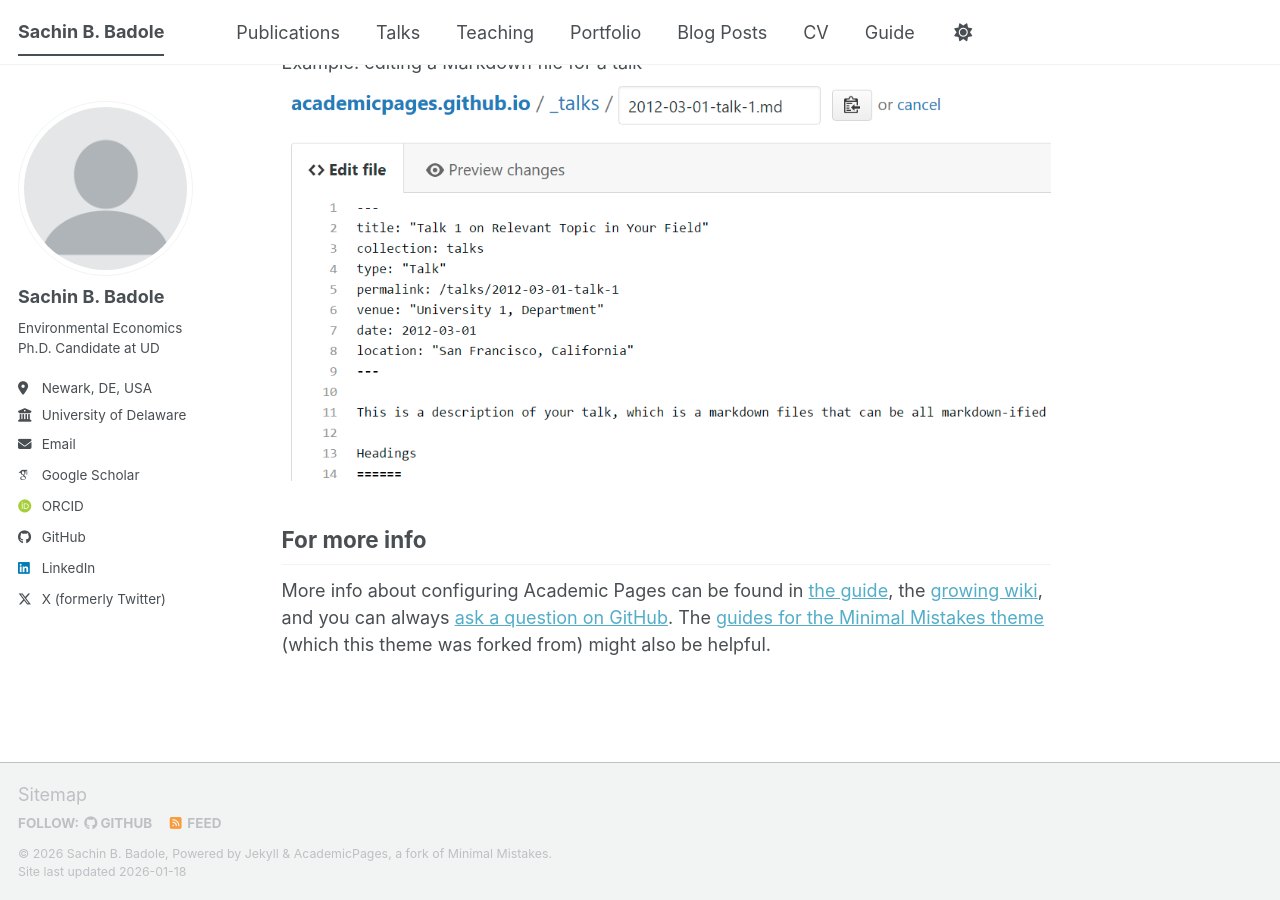
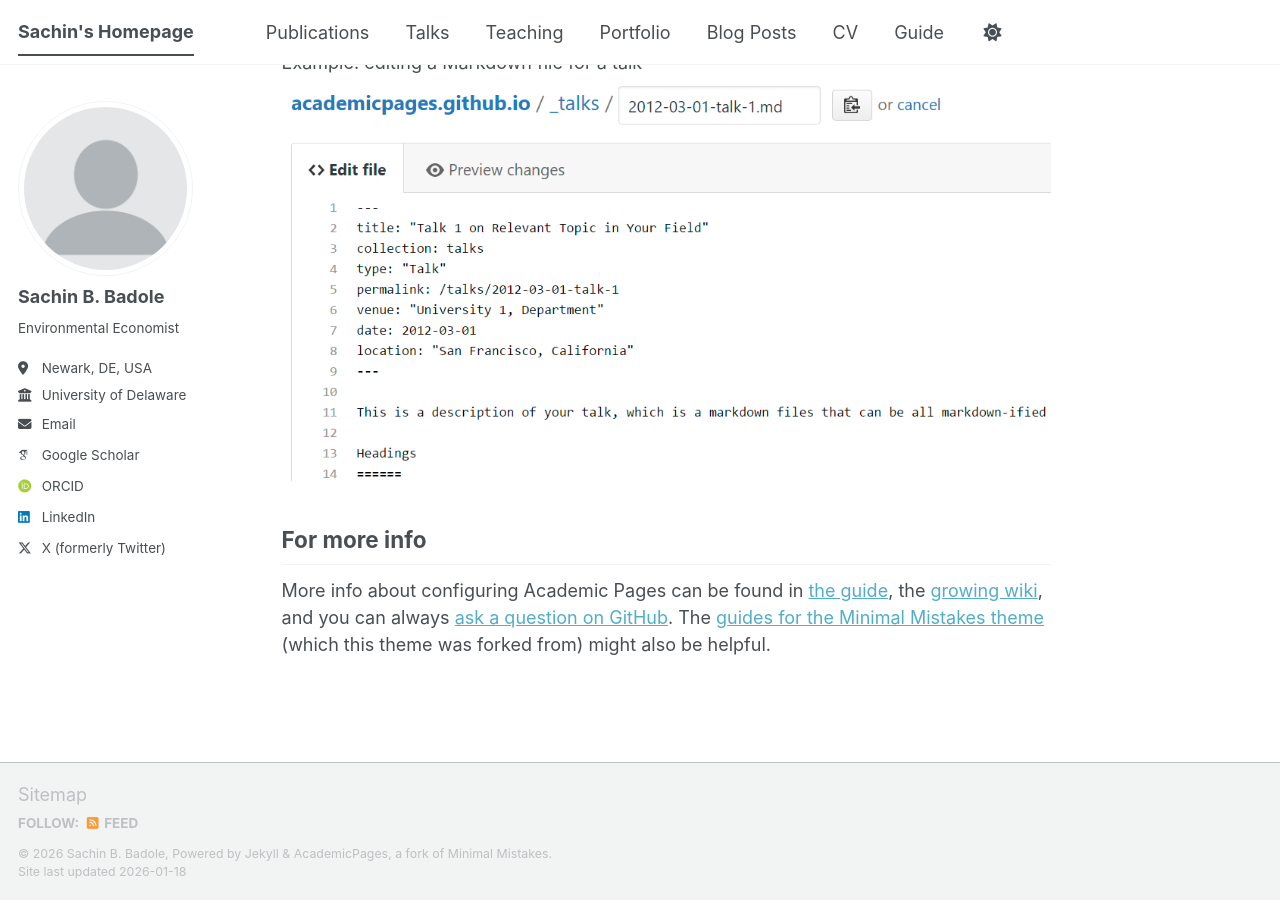
Before and after one commit to sachin-b-badole/sachin-b-badole.github.io, a Jekyll site: the page built from _pages/about.md, in a window 1280 px wide and 900 px high, scrolled down 3139 px. Built offline with Jekyll 4.4.1, drawn with Linux system fonts in a browser that asks for light colours; some web fonts are replaced; a script bundle is joined from its source files by our own code; library files that are not in the unit come from our copies.

Commit message:
Update _config.yml

```diff
--- a/_config.yml
+++ b/_config.yml
@@ -9,7 +9,7 @@
 # Basic Site Settings
 locale                   : "en-US"
 site_theme               : "default" # The available themes options are "default", "air", "sunrise", "mint", "dirt" and "contrast"
-title                    : "Sachin B. Badole"     # "Your Name / Site Title"
+title                    : "Sachin's Homepage"     # "Your Name / Site Title"
 title_separator          : "-"
 name                     : &name "Sachin B. Badole"
 description              : &description "Welcome! I am a Ph.D. candidate in Environmental Economics at the University of Delaware."   # Update this with a general description of your site, this is the default if not overridden by a page
@@ -26,7 +26,7 @@ author:
   avatar           : "profile.png"
   name             : "Sachin B. Badole"
   pronouns         : # example: "she/her"
-  bio              : "Environmental Economics Ph.D. Candidate at UD"
+  bio              : "Environmental Economist"
   location         : "Newark, DE, USA"
   employer         : "University of Delaware"
   uri              : # URL
@@ -51,7 +51,7 @@ author:
   bitbucket        : # Username - Update with your username on the site
   codepen          : # Username
   dribbble         : # Username
-  github           : "academicpages"
+  github           : # "academicpages"
   kaggle           : # Username
   stackoverflow    : # User number or user number and name (i.e., use "1" or "1/jeff-atwood")
 
```
